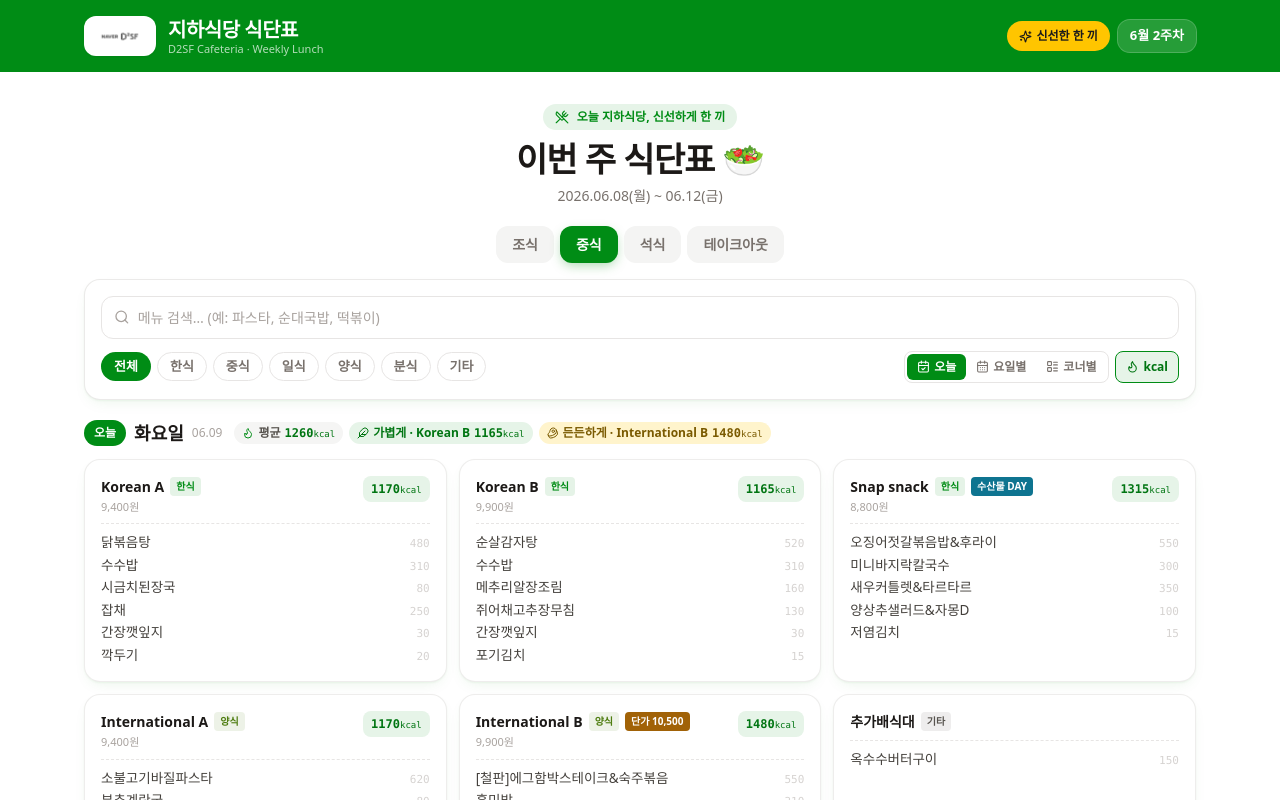
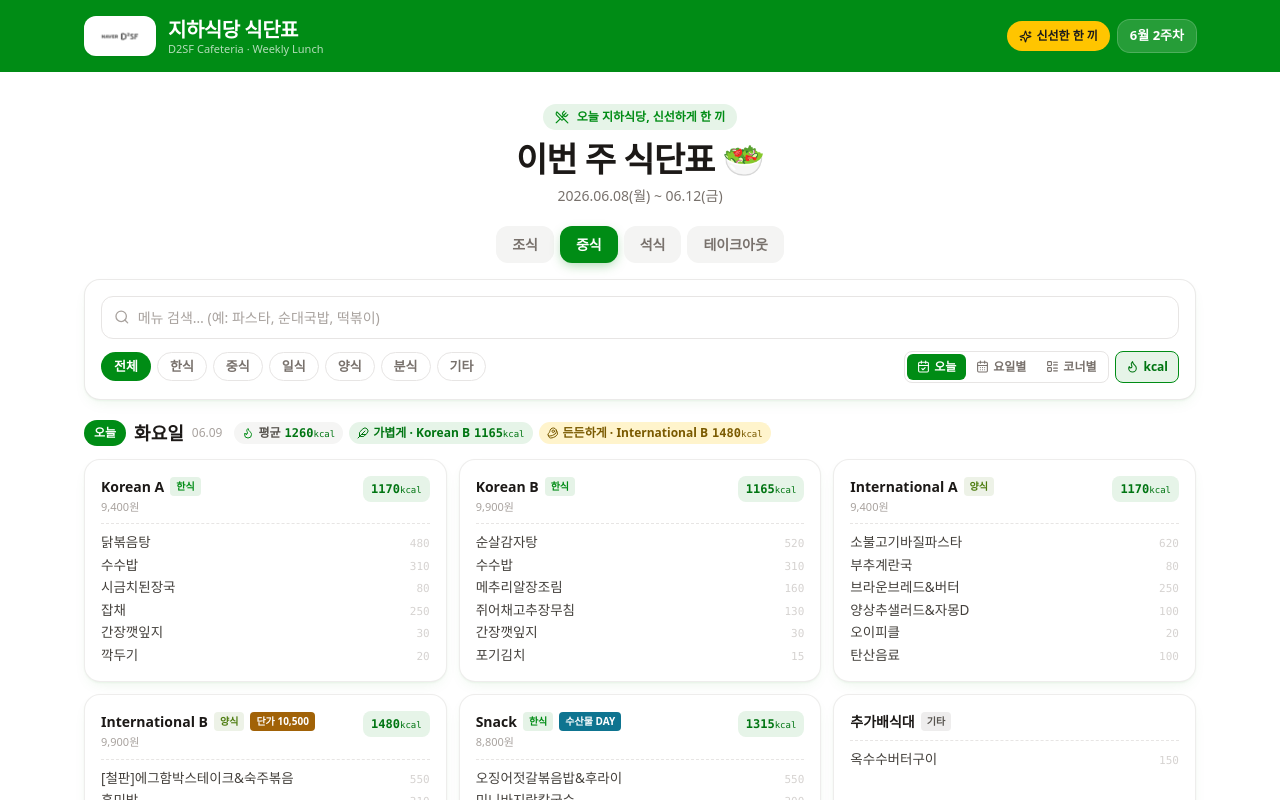
Before and after one commit to sykang-max/d2sf-cafeteria-menu, a React (Vite) app: page / in a window 1280 px wide. Shown: the top 800 px of the page. Built offline with nearby package versions, Linux system fonts and the light colour scheme; a web font is replaced by a local one.

Commit message:
data: Snap snack? Snack?? ?? + ????? ??? ??

```diff
--- a/src/data/menu-2026-w2.js
+++ b/src/data/menu-2026-w2.js
@@ -53,12 +53,6 @@ const sets = [
   S("중식", "목", "Korean B", 9900, "한식", [["[뚝]병천순대국밥", 550], ["차조밥", 310], ["녹두전", 230], ["도토리묵무침", 80], ["돌나물&초장", 40], ["석박지", 20]]),
   S("중식", "금", "Korean B", 9900, "한식", [["우삼겹김치솥밥", 620], ["다시마무침국", 70], ["깻잎튀김", 150], ["누룽지샐러드", 120], ["고들빼기", 30], ["깍두기", 20]], "단가"),
 
-  S("중식", "월", "Snap snack", 8800, "분식", [["피자로니떡볶이", 400], ["반죽말이", 200], ["버터갈릭감자튀김", 300], ["단무지", 20], ["탄산음료", 100]], "맛집"),
-  S("중식", "화", "Snap snack", 8800, "한식", [["오징어젓갈볶음밥&후라이", 550], ["미니바지락칼국수", 300], ["새우커틀렛&타르타르", 350], ["양상추샐러드&자몽D", 100], ["저염김치", 15]], "수산물"),
-  S("중식", "수", "Snap snack", 8800, "한식", [["냉김치말이국수", 350], ["김가루양념밥", 350], ["지짐군만두", 250], ["콘샐러드", 120], ["열무김치", 15], ["포기김치", 15]]),
-  S("중식", "목", "Snap snack", 8800, "분식", [["해장라면(신라면)", 500], ["말이반죽", 200], ["치즈볼", 220], ["단무지", 20], ["포기김치", 15]]),
-  S("중식", "금", "Snap snack", 8800, "양식", [["고사리들기름파스타", 500], ["양송이스프", 140], ["갈릭파이", 200], ["양배추샐러드&포도D", 100], ["할라피뇨", 10]], "건강"),
-
   S("중식", "월", "International A", 9400, "중식", [["고추잡채덮밥&꽃빵", 600], ["어묵국", 90], ["깐풍오징어볼", 250], ["양배추샐러드&포도D", 100], ["포기김치", 15]]),
   S("중식", "화", "International A", 9400, "양식", [["소불고기바질파스타", 620], ["부추계란국", 80], ["브라운브레드&버터", 250], ["양상추샐러드&자몽D", 100], ["오이피클", 20], ["탄산음료", 100]]),
   S("중식", "수", "International A", 9400, "일식", [["새우튀김반반카레(시금치&강황)", 600], ["부추계란국", 80], ["에그마니카츠", 350], ["콘샐러드", 120], ["깍두기", 20]]),
@@ -70,6 +64,12 @@ const sets = [
   S("중식", "수", "International B", 9900, "중식", [["중국식게살볶음밥&자장소스", 620], ["부추계란국", 80], ["라조육", 450], ["단무지", 20], ["포기김치", 15]]),
   S("중식", "목", "International B", 9900, "양식", [["후라이드치킨", 500], ["김가루주먹밥", 350], ["미니핫도그", 250], ["쫄면소무침", 200], ["치킨무", 20], ["탄산음료", 100]], "월드컵"),
   S("중식", "금", "International B", 9900, "중식", [["돌솥마파순두부", 500], ["스크램블에그밥", 400], ["다시마무침국", 70], ["유린기", 350], ["짜사이채무침", 40], ["포기김치", 15]]),
+
+  S("중식", "월", "Snack", 8800, "분식", [["피자로니떡볶이", 400], ["반죽말이", 200], ["버터갈릭감자튀김", 300], ["단무지", 20], ["탄산음료", 100]], "맛집"),
+  S("중식", "화", "Snack", 8800, "한식", [["오징어젓갈볶음밥&후라이", 550], ["미니바지락칼국수", 300], ["새우커틀렛&타르타르", 350], ["양상추샐러드&자몽D", 100], ["저염김치", 15]], "수산물"),
+  S("중식", "수", "Snack", 8800, "한식", [["냉김치말이국수", 350], ["김가루양념밥", 350], ["지짐군만두", 250], ["콘샐러드", 120], ["열무김치", 15], ["포기김치", 15]]),
+  S("중식", "목", "Snack", 8800, "분식", [["해장라면(신라면)", 500], ["말이반죽", 200], ["치즈볼", 220], ["단무지", 20], ["포기김치", 15]]),
+  S("중식", "금", "Snack", 8800, "양식", [["고사리들기름파스타", 500], ["양송이스프", 140], ["갈릭파이", 200], ["양배추샐러드&포도D", 100], ["할라피뇨", 10]], "건강"),
 
   S("중식", "월", "추가배식대", 0, "기타", [["바나나", 90]], null, true),
   S("중식", "화", "추가배식대", 0, "기타", [["옥수수버터구이", 150]], null, true),
@@ -83,11 +83,11 @@ const sets = [
   S("석식", "수", "Korean B", 9900, "한식", [["[뚝]콩나물불고기&파채", 450], ["잡곡밥", 310], ["버섯맑은국", 60], ["모듬채소전", 200], ["호박볶음", 80], ["포기김치", 15], ["자몽", 50]]),
   S("석식", "목", "Korean B", 9900, "양식", [["나시고랭&계란후라이", 600], ["팽이버섯장국", 70], ["야채춘권&스위트칠리S", 220], ["양배추샐러드&드레싱", 90], ["깍두기", 20], ["푸딩", 160]]),
   S("석식", "금", "Korean B", 9900, "일식", [["치킨마요덮밥", 650], ["우동국", 200], ["소떡소떡", 250], ["양상추샐러드&드레싱", 90], ["깍두기", 20], ["파인애플", 50]]),
-  S("석식", "월", "Snap snack", 8800, "분식", [["콩나물라면(진짬뽕)", 500], ["반줄말이", 180], ["갈비만두튀김", 250], ["단무지", 20], ["포기김치", 15]]),
-  S("석식", "화", "Snap snack", 8800, "분식", [["치즈라면(참깨라면)", 520], ["반줄말이", 180], ["아이스홍시", 80], ["단무지", 20], ["포기김치", 15]]),
-  S("석식", "수", "Snap snack", 8800, "분식", [["해물라면(오징어짬뽕)", 520], ["반줄말이", 180], ["테이터팝스&케찹", 250], ["단무지", 20], ["포기김치", 15]]),
-  S("석식", "목", "Snap snack", 8800, "분식", [["토핑선택라면(신라면)", 540], ["반줄말이", 180], ["치킨너겟", 280], ["단무지", 20], ["포기김치", 15]]),
-  S("석식", "금", "Snap snack", 8800, "분식", [["어묵채라면(안성탕면)", 500], ["반줄말이", 180], ["꼬마돈가스", 280], ["단무지", 20], ["포기김치", 15]]),
+  S("석식", "월", "Snack", 8800, "분식", [["콩나물라면(진짬뽕)", 500], ["반줄말이", 180], ["갈비만두튀김", 250], ["단무지", 20], ["포기김치", 15]]),
+  S("석식", "화", "Snack", 8800, "분식", [["치즈라면(참깨라면)", 520], ["반줄말이", 180], ["아이스홍시", 80], ["단무지", 20], ["포기김치", 15]]),
+  S("석식", "수", "Snack", 8800, "분식", [["해물라면(오징어짬뽕)", 520], ["반줄말이", 180], ["테이터팝스&케찹", 250], ["단무지", 20], ["포기김치", 15]]),
+  S("석식", "목", "Snack", 8800, "분식", [["토핑선택라면(신라면)", 540], ["반줄말이", 180], ["치킨너겟", 280], ["단무지", 20], ["포기김치", 15]]),
+  S("석식", "금", "Snack", 8800, "분식", [["어묵채라면(안성탕면)", 500], ["반줄말이", 180], ["꼬마돈가스", 280], ["단무지", 20], ["포기김치", 15]]),
 
   // ───────── 테이크아웃 (요일별 회전) ─────────
   S("테이크아웃", "월", "말이·컵밥", 8800, "분식", [["불고기말이", 280], ["부대볶음컵밥", 580]]),
```
